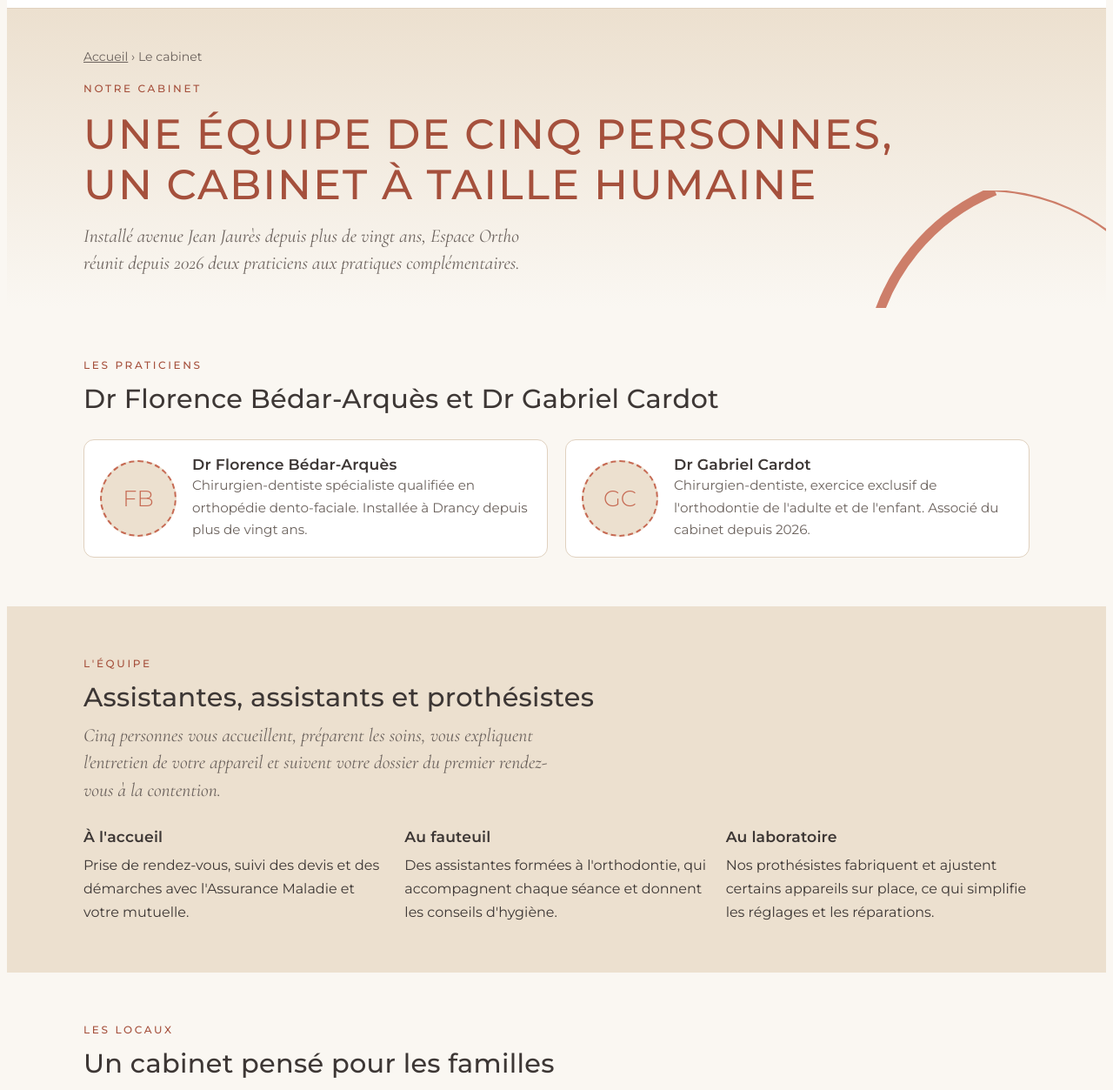
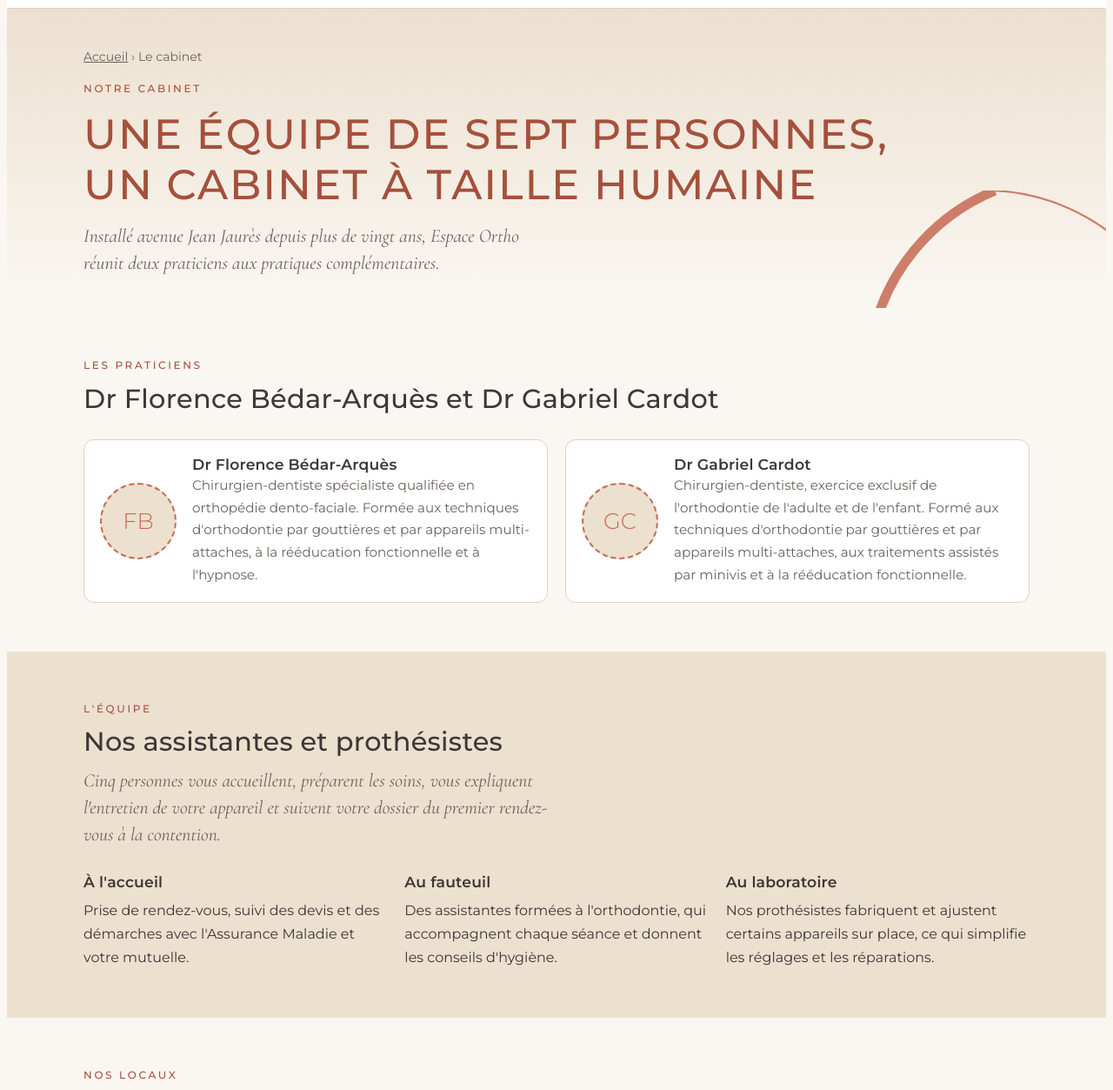
Before and after one commit to espaceorthodirection-hash/espaceortho-site, a plain HTML site: page cabinet.html in a window 1280 px wide. Shown: the part 153-1406 px from the top of the page at 87% size. Drawn offline with nearby package versions, Linux system fonts and the light colour scheme.

Commit message:
Textes : page Notre cabinet et Infos pratiques (corrections du document)
Co-Authored-By: Claude Opus 5.5 <noreply@anthropic.com>
Claude-Session: https://claude.ai/code/session_01HobbqrYcUTKovxUkHjSLkA

```diff
--- a/cabinet.html
+++ b/cabinet.html
@@ -8,7 +8,7 @@
 <meta name="claude:viewport-fit-sides" content="cover">
 <meta name="description" content="Le cabinet Espace Ortho à Drancy : deux praticiens, une équipe de cinq assistant(e)s et prothésistes, un laboratoire sur place.">
 <link rel="preconnect" href="https://fonts.googleapis.com"><link rel="preconnect" href="https://fonts.gstatic.com" crossorigin><link rel="stylesheet" href="https://fonts.googleapis.com/css2?family=Montserrat:wght@300;400;500;600&family=Cormorant+Garamond:ital,wght@0,500;1,400;1,500&display=swap">
-<link rel="stylesheet" href="style.css?v=202611261822">
+<link rel="stylesheet" href="style.css?v=202611261827">
 </head>
 <body>
 <div class="proto">Maquette de travail : photos du cabinet à venir.</div>
@@ -32,20 +32,20 @@
 <section class="phero"><div class="wrap">
   <nav class="crumb" aria-label="Fil d'Ariane"><a href="index.html">Accueil</a> <span aria-hidden="true">›</span> Le cabinet</nav>
   <span class="eyebrow">Notre cabinet</span>
-  <h1>Une équipe de cinq personnes, un cabinet à taille humaine</h1>
-  <p class="lead">Installé avenue Jean Jaurès depuis plus de vingt ans, Espace Ortho réunit depuis 2026 deux praticiens aux pratiques complémentaires.</p>
+  <h1>Une équipe de sept personnes, un cabinet à taille humaine</h1>
+  <p class="lead">Installé avenue Jean Jaurès depuis plus de vingt ans, Espace Ortho réunit deux praticiens aux pratiques complémentaires.</p>
 </div></section><section class="band"><div class="wrap"><div class="head"><span class="eyebrow">Les praticiens</span><h2>Dr Florence Bédar-Arquès et Dr Gabriel Cardot</h2></div>
 <div class="team">
   <div class="person"><div class="portrait" aria-hidden="true">FB</div><div><h3>Dr Florence Bédar-Arquès</h3>
-    <p>Chirurgien-dentiste spécialiste qualifiée en orthopédie dento-faciale. Installée à Drancy depuis plus de vingt ans.</p></div></div>
+    <p>Chirurgien-dentiste spécialiste qualifiée en orthopédie dento-faciale. Formée aux techniques d'orthodontie par gouttières et par appareils multi-attaches, à la rééducation fonctionnelle et à l'hypnose.</p></div></div>
   <div class="person"><div class="portrait" aria-hidden="true">GC</div><div><h3>Dr Gabriel Cardot</h3>
-    <p>Chirurgien-dentiste, exercice exclusif de l'orthodontie de l'adulte et de l'enfant. Associé du cabinet depuis 2026.</p></div></div>
-</div></div></section><section class="band tint"><div class="wrap"><div class="head"><span class="eyebrow">L'équipe</span><h2>Assistantes, assistants et prothésistes</h2><p class="lead">Cinq personnes vous accueillent, préparent les soins, vous expliquent l'entretien de votre appareil et suivent votre dossier du premier rendez-vous à la contention.</p></div>
+    <p>Chirurgien-dentiste, exercice exclusif de l'orthodontie de l'adulte et de l'enfant. Formé aux techniques d'orthodontie par gouttières et par appareils multi-attaches, aux traitements assistés par minivis et à la rééducation fonctionnelle.</p></div></div>
+</div></div></section><section class="band tint"><div class="wrap"><div class="head"><span class="eyebrow">L'équipe</span><h2>Nos assistantes et prothésistes</h2><p class="lead">Cinq personnes vous accueillent, préparent les soins, vous expliquent l'entretien de votre appareil et suivent votre dossier du premier rendez-vous à la contention.</p></div>
 <div class="grid3">
   <div class="point"><h3>À l'accueil</h3><p>Prise de rendez-vous, suivi des devis et des démarches avec l'Assurance Maladie et votre mutuelle.</p></div>
   <div class="point"><h3>Au fauteuil</h3><p>Des assistantes formées à l'orthodontie, qui accompagnent chaque séance et donnent les conseils d'hygiène.</p></div>
   <div class="point"><h3>Au laboratoire</h3><p>Nos prothésistes fabriquent et ajustent certains appareils sur place, ce qui simplifie les réglages et les réparations.</p></div>
-</div></div></section><section class="band"><div class="wrap"><div class="head"><span class="eyebrow">Les locaux</span><h2>Un cabinet pensé pour les familles</h2></div>
+</div></div></section><section class="band"><div class="wrap"><div class="head"><span class="eyebrow">Nos locaux</span><h2>Un cabinet pensé pour les familles</h2></div>
 <div class="gallery">
   <div class="ph">Accueil</div><div class="ph">Salle d'attente</div><div class="ph">Salle de soins</div><div class="ph">Laboratoire</div>
 </div>
@@ -76,6 +76,6 @@
     </ul>
   </div>
 </footer>
-<script src="site.js?v=202611261822"></script>
+<script src="site.js?v=202611261827"></script>
 </body>
 </html>
```
Also changed, not shown: adolescents.html (+2 -2 lines), adultes.html (+2 -2 lines), correspondants.html (+2 -2 lines), enfants.html (+2 -2 lines), fiche-disjoncteur.html (+2 -2 lines), fiche-masque-facial.html (+2 -2 lines), fiche-plaque-a-verin.html (+2 -2 lines), fiches.html (+2 -2 lines), index.html (+3 -3 lines), infos-pratiques.html (+3 -3 lines), mentions-legales.html (+2 -2 lines), recrutement.html (+2 -2 lines), votre-traitement.html (+2 -2 lines).
